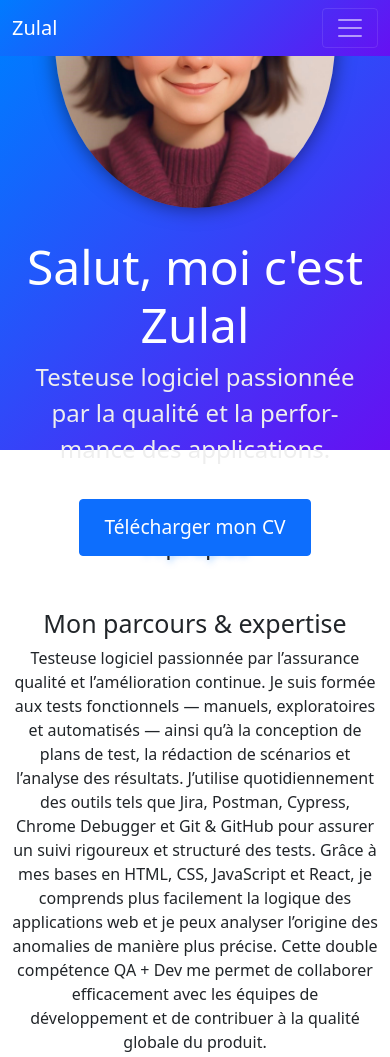
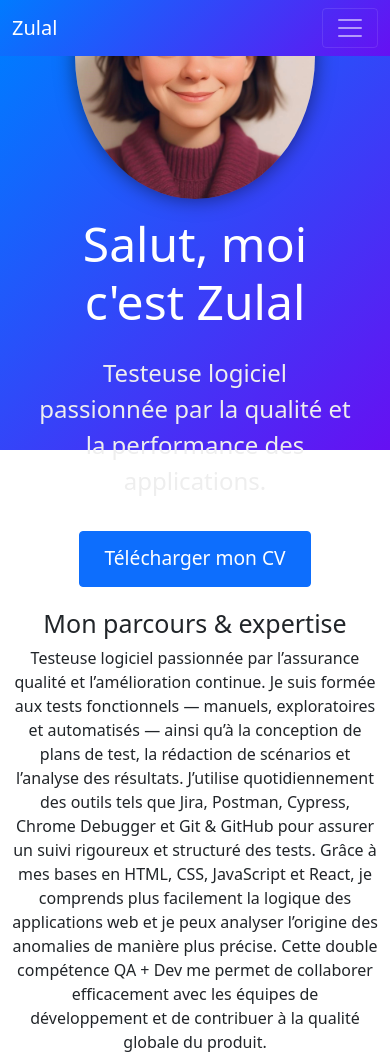
Before and after one commit to ZulalAkbulut/Portfolio, a plain HTML site: page index.html in a window 390 px wide. Shown: the top 1057 px of the page. Drawn offline with nearby package versions, Linux system fonts and the light colour scheme.

Commit message:
changement mobile

```diff
--- a/style.css
+++ b/style.css
@@ -601,29 +601,21 @@ body.dark-mode ul li {
 @media (max-width: 768px) {
     .hero-container {
         flex-direction: column;
+        /* Resim üstte, yazı altta */
         text-align: center;
-    }
-
-    .hero-text {
-        width: 100%;
-        max-width: 400px;
-        margin-bottom: 70px;
-
-    }
-
-    .hero_title {
-        margin-bottom: -10px;
-        margin-top: -20px;
+        /* Yazıyı ortala */
+        gap: 1rem;
     }
 
     .hero-image img {
         width: 80%;
+        /* Resmin mobilde çok büyük olmaması için */
+        max-width: 300px;
         height: auto;
     }
 
-    .hero-text p.hero_desc {
-        word-wrap: break-word;
-        overflow-wrap: break-word;
-        hyphens: auto;
+    .hero-text {
+        padding: 0 1rem;
+        /* Yan boşluk ekle */
     }
 }
```
